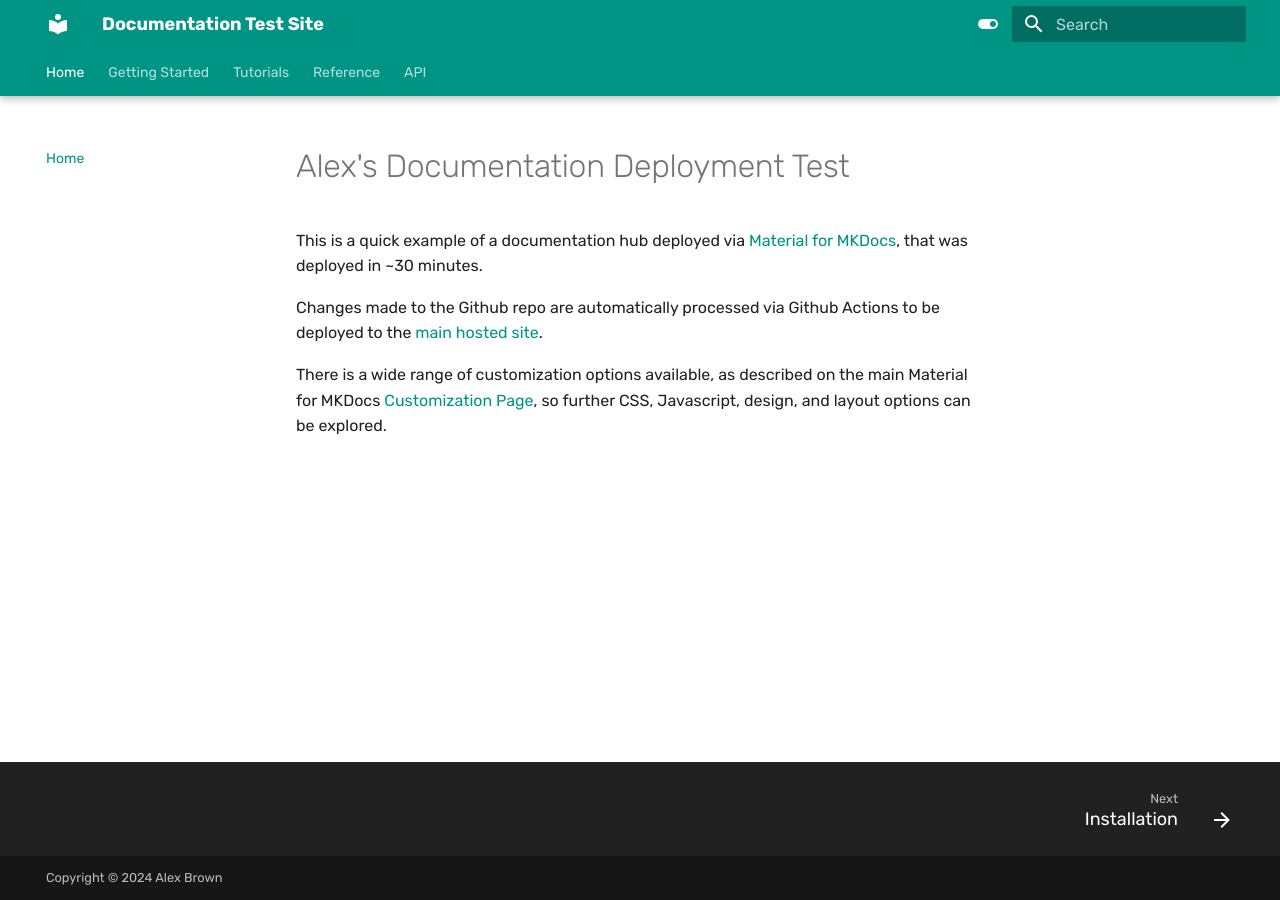
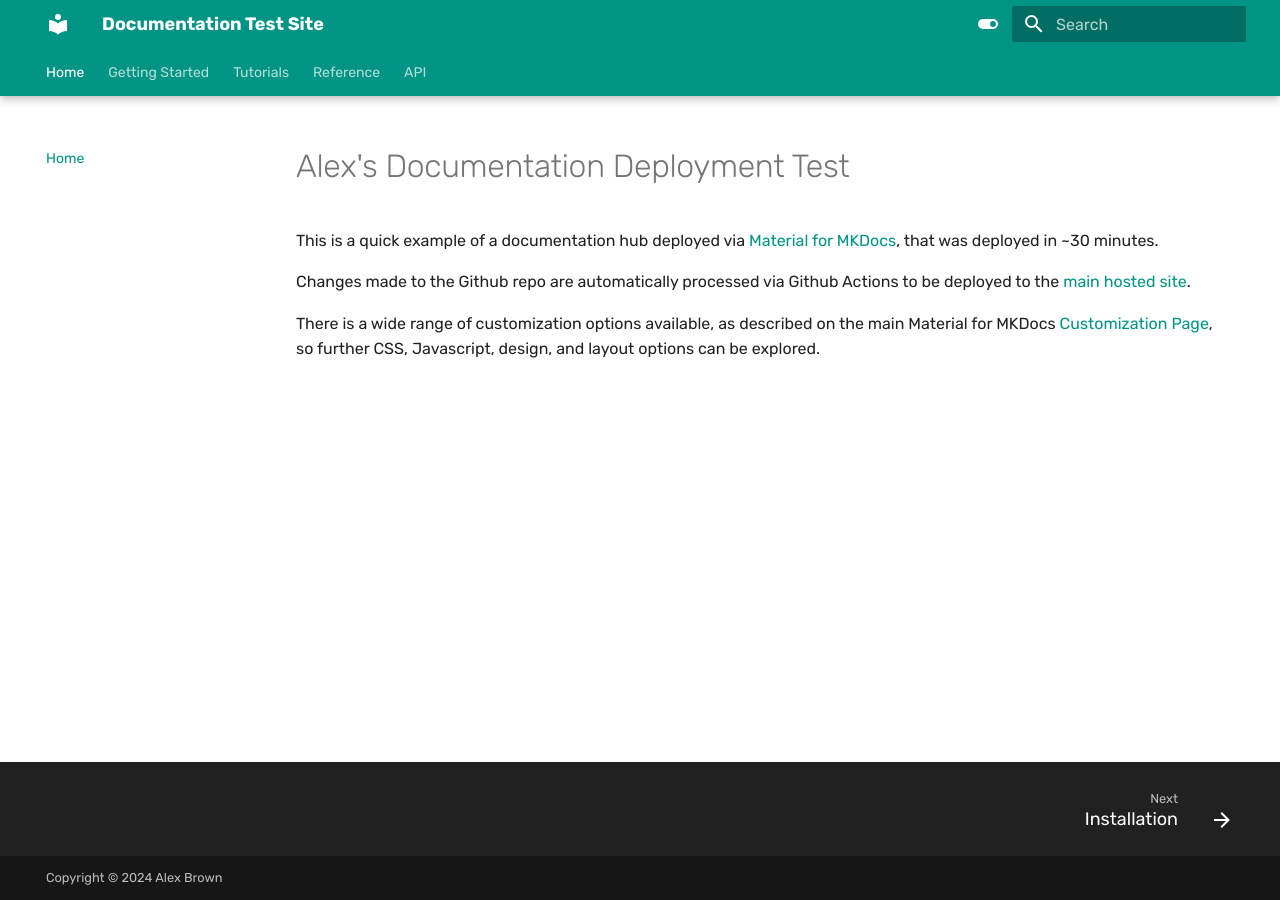
Before and after one commit to alexbrown10/documentation_test, an MkDocs documentation site: the page built from docs/index.md, in a window 1280 px wide. Built offline with MkDocs 1.6.1 and Material for MkDocs 9.7.7, drawn with Linux system fonts in a browser that asks for light colours; some web fonts are replaced.

Commit message:
Update mkdocs.yml

```diff
--- a/mkdocs.yml
+++ b/mkdocs.yml
@@ -37,8 +37,8 @@
     - navigation.tabs.sticky
     - navigation.sections
     - navigation.expand
-    # - navigation.path (paywall-gated)
     - navigation.top
+    - toc.integrate
     - toc.follow
     - search.suggest
 
```
